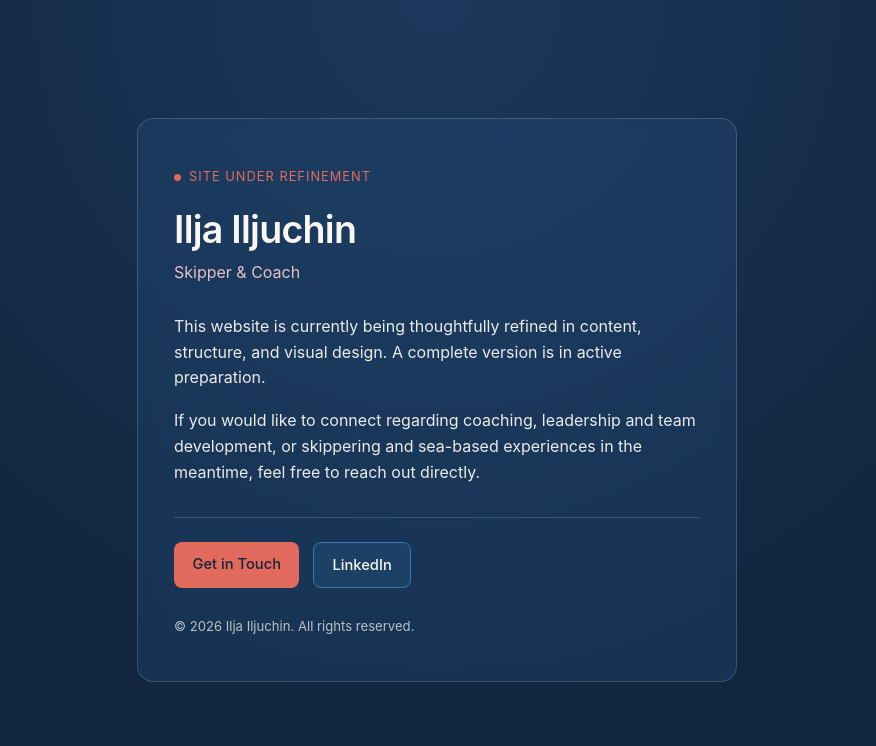
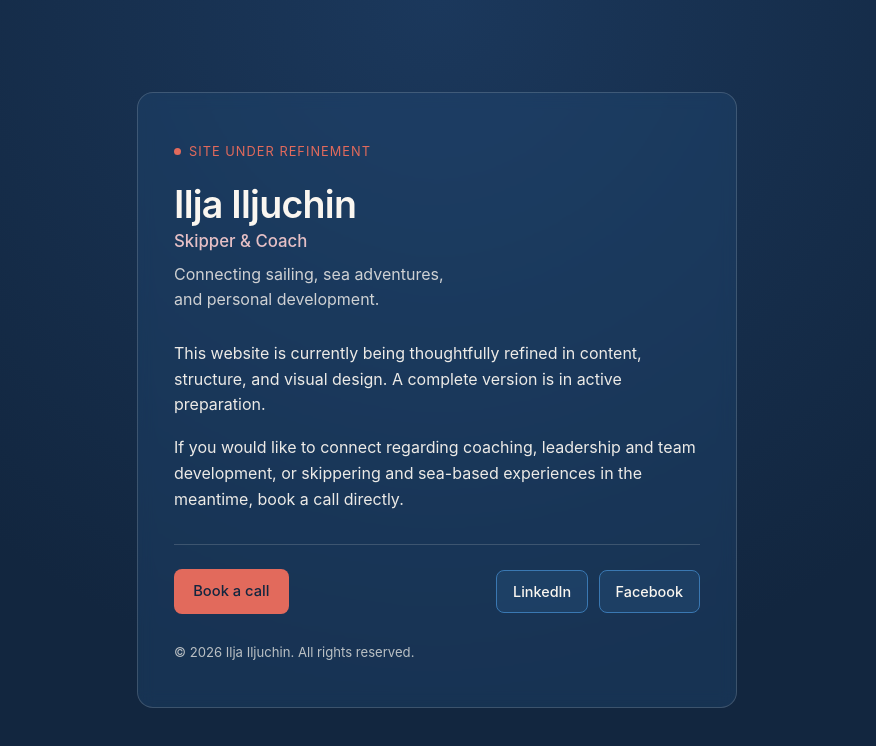
Before and after one commit to IljaIljuchin/ilja-iljuchin-skipper-coach, a plain HTML site: page index.html in a window 1280 px wide. Shown: the whole page, without its empty margins (203-1079 px from the left). Drawn offline with Linux system fonts and the light colour scheme.

Commit message:
add cal.com and facebook

```diff
--- a/index.html
+++ b/index.html
@@ -62,19 +62,33 @@
       background: var(--accent);
     }
 
+    .hero-copy {
+      margin-bottom: 1.75rem;
+    }
+
     h1 {
       font-size: clamp(1.75rem, 4vw, 2.35rem);
       font-weight: 600;
       letter-spacing: -0.02em;
       line-height: 1.2;
-      margin-bottom: 0.5rem;
+      margin-bottom: 0.35rem;
       color: var(--text);
     }
 
     .role {
+      display: block;
+      font-size: 1.05rem;
+      font-weight: 500;
+      letter-spacing: 0;
+      color: var(--muted);
+      margin-top: 0.25rem;
+    }
+
+    .tagline {
       font-size: 1rem;
-      color: var(--muted);
-      margin-bottom: 1.75rem;
+      color: rgba(250, 246, 240, 0.86);
+      margin-top: 0.65rem;
+      margin-bottom: 0;
     }
 
     p {
@@ -86,38 +100,51 @@
     .actions {
       display: flex;
       flex-wrap: wrap;
-      gap: 0.85rem;
+      align-items: center;
+      justify-content: space-between;
+      gap: 1rem;
       margin-top: 2rem;
       padding-top: 1.5rem;
       border-top: 1px solid var(--line);
     }
 
-    a.btn {
+    a.cta {
       display: inline-block;
-      padding: 0.65rem 1.15rem;
+      padding: 0.65rem 1.2rem;
       border-radius: 8px;
       text-decoration: none;
       font-size: 0.92rem;
       font-weight: 500;
-      transition: background-color 0.2s ease, border-color 0.2s ease, opacity 0.2s ease;
+      background: var(--accent);
+      color: var(--bg);
+      transition: opacity 0.2s ease;
     }
 
-    a.primary {
-      background: var(--accent);
-      color: var(--bg);
-    }
-
-    a.primary:hover {
+    a.cta:hover {
       opacity: 0.92;
     }
 
-    a.secondary {
+    nav.profiles {
+      display: flex;
+      flex-wrap: wrap;
+      align-items: center;
+      gap: 0.65rem;
+    }
+
+    nav.profiles a {
+      display: inline-block;
+      padding: 0.55rem 1rem;
+      border-radius: 8px;
+      text-decoration: none;
+      font-size: 0.9rem;
+      font-weight: 500;
       color: var(--text);
       border: 1px solid var(--steel);
       background: rgba(58, 120, 178, 0.16);
+      transition: background-color 0.2s ease, border-color 0.2s ease;
     }
 
-    a.secondary:hover {
+    nav.profiles a:hover {
       border-color: var(--accent);
       background: rgba(58, 120, 178, 0.28);
     }
@@ -136,8 +163,10 @@
       <span>Site Under Refinement</span>
     </div>
 
-    <h1>Ilja Iljuchin</h1>
-    <div class="role">Skipper &amp; Coach</div>
+    <div class="hero-copy">
+      <h1>Ilja Iljuchin <span class="role">Skipper &amp; Coach</span></h1>
+      <p class="tagline">Connecting sailing, sea adventures,<br>and personal development.</p>
+    </div>
 
     <p>
       This website is currently being thoughtfully refined in content, structure, and visual design.
@@ -146,12 +175,16 @@
 
     <p>
       If you would like to connect regarding coaching, leadership and team development,
-      or skippering and sea-based experiences in the meantime, feel free to reach out directly.
+      or skippering and sea-based experiences in the meantime, book a call directly.
     </p>
 
     <div class="actions">
-      <a class="btn primary" href="mailto:ilja@iljuchin.com">Get in Touch</a>
-      <a class="btn secondary" href="https://www.linkedin.com/in/iljuchin/" target="_blank" rel="noopener noreferrer">LinkedIn</a>
+      <a class="cta" href="https://cal.com/ilja-iljuchin/" target="_blank" rel="noopener noreferrer">Book a call</a>
+
+      <nav class="profiles" aria-label="Social profiles">
+        <a href="https://www.linkedin.com/in/iljuchin/" target="_blank" rel="noopener noreferrer">LinkedIn</a>
+        <a href="https://www.facebook.com/ilja.skipper/" target="_blank" rel="noopener noreferrer">Facebook</a>
+      </nav>
     </div>
 
     <footer>
```
